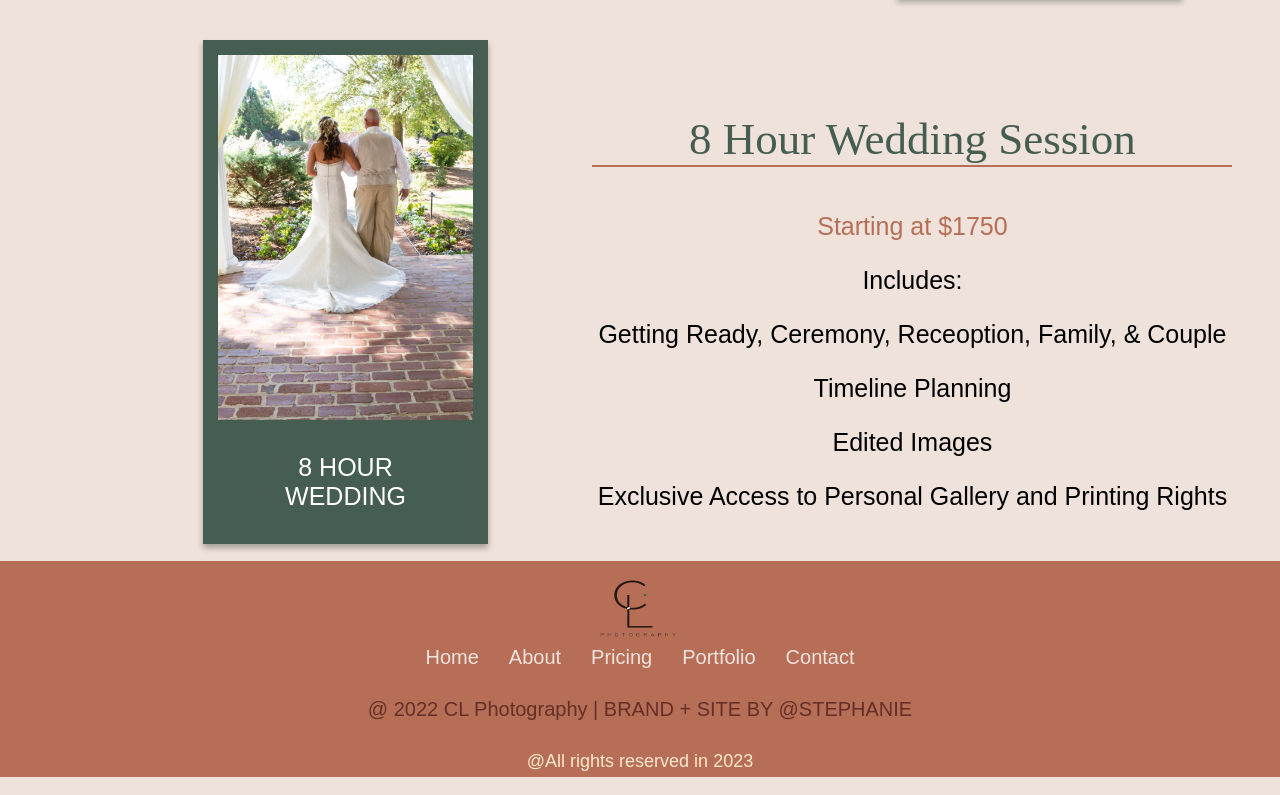
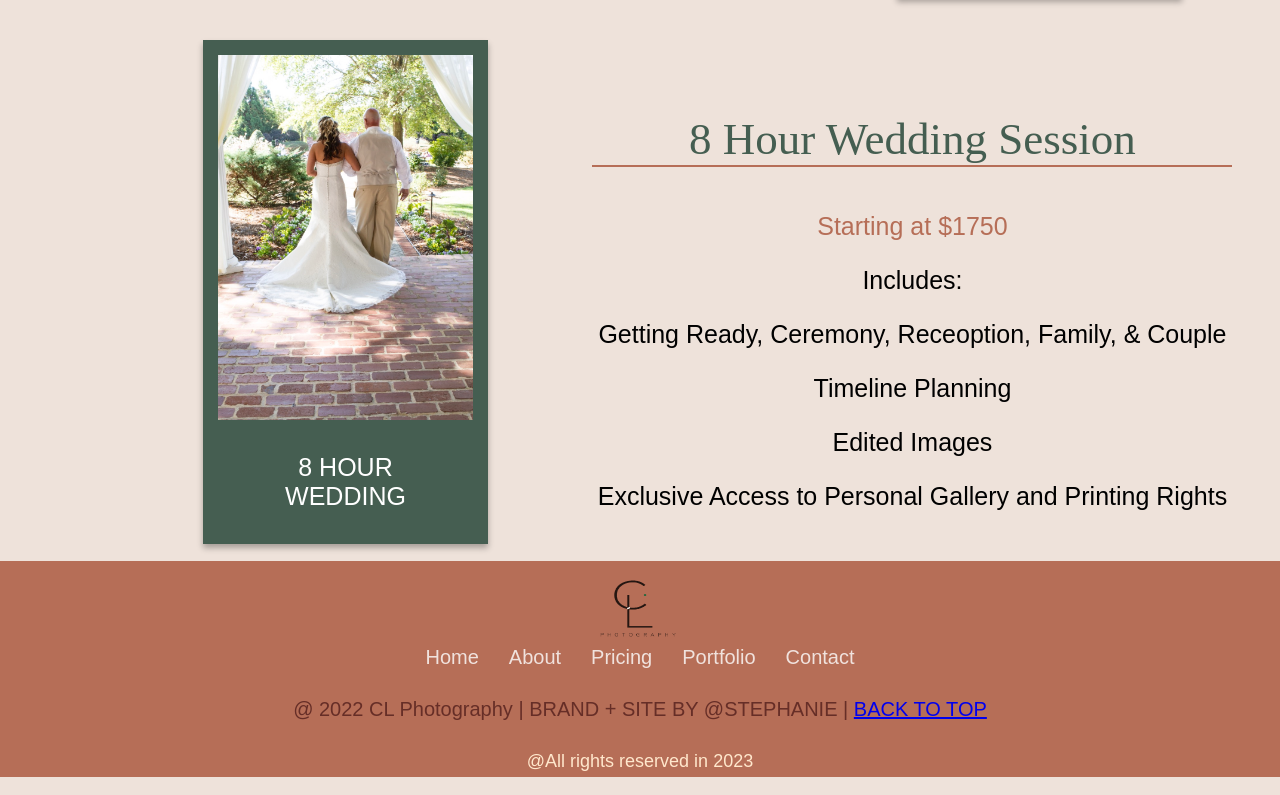
Before and after one commit to Sherrera90/CL-Photography, a plain HTML site: page price.html in a window 1280 px wide. Shown: the part 5392-6187 px from the top of the page. Drawn offline with Linux system fonts and the light colour scheme; a web font is replaced by a local one.

Commit message:
footer
footer fix

```diff
--- a/price.html
+++ b/price.html
@@ -200,7 +200,7 @@
             <a class="nav-link" href="/contact.html">Contact</a>
         </li>
     </ul>
-    <p>@ 2022 CL Photography | BRAND + SITE BY @STEPHANIE</p>
+    <p>@ 2022 CL Photography | BRAND + SITE BY @STEPHANIE | <a class ="toTop"href="/contact.html">BACK TO TOP</a></p>
     <p class="copyright">@All rights reserved in 2023</p>
 </footer>
 
```
